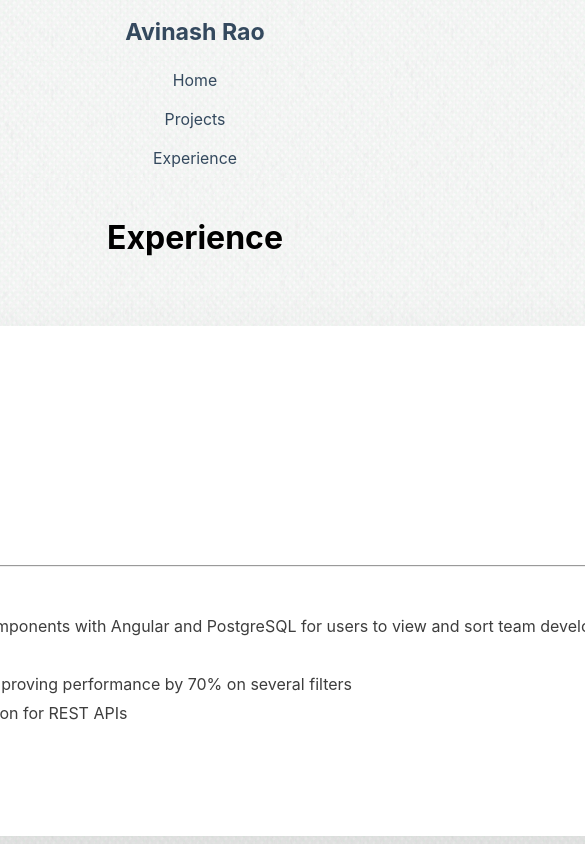
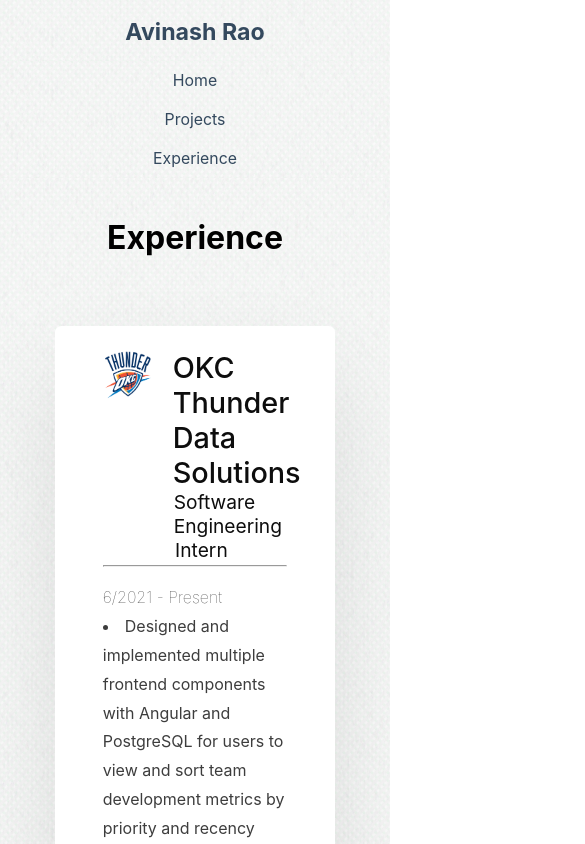
Before and after one commit to avinashrao2002/portfolio, a Next.js app in the folder portfolio/: page /experience in a window 390 px wide. Shown: the top 844 px of the page, 585 px wide, since content can reach past the window. Built offline with nearby package versions, Linux system fonts and the light colour scheme.

Commit message:
Added info to latest experience

```diff
--- a/portfolio/pages/experience.js
+++ b/portfolio/pages/experience.js
@@ -1,7 +1,7 @@
 import React from "react";
 import Navbar from "../components/Navbar";
 import styles from "../styles/Home.module.css";
-import cardStyles from "../styles/projects.module.css";
+import cardStyles from "../styles/experience.module.css";
 import Head from "next/head";
 import Image from "next/image";
 
@@ -21,8 +21,8 @@
           </Head>
           <main className={styles.main} style={{ position: "relative" }}>
             <h1 style={{ marginTop: 0, paddingTop: 0 }}>Experience</h1>
-            <div className={styles.grid} style={{ maxWidth: "200%" }}>
-              <div className={cardStyles.grid__item} style={{ width: "150vh" }}>
+            <div className={styles.grid}>
+              <div className={cardStyles.grid__item}>
                 <div className={cardStyles.card}>
                   <div className={cardStyles.card__content}>
                     <div style={{ paddingTop: ".5rem" }}>
@@ -45,7 +45,9 @@
                       >
                         OKC Thunder Data Solutions<br></br>
                         <p
-                          className={cardStyles.card__header + " " + styles.me}
+                          className={
+                            cardStyles.card__subheader + " " + styles.me
+                          }
                           style={{
                             marginLeft: 1,
                             marginTop: 0,
@@ -110,14 +112,19 @@
                         class="fab fa-python fa-2x"
                         style={{ marginRight: 5, color: "Dodgerblue" }}
                       ></i>
+                      <i
+                        class="fab fa-js-square fa-2x"
+                        style={{ marginRight: 5, color: "Gold" }}
+                      ></i>
+                      <i
+                        class="fab fa-angular fa-2x"
+                        style={{ marginRight: 5, color: "Red" }}
+                      ></i>
                     </p>
                   </div>
                 </div>
               </div>
-              <div
-                className={cardStyles.grid__item}
-                style={{ width: "150vh", marginTop: 40 }}
-              >
+              <div className={cardStyles.grid__item} style={{ marginTop: 40 }}>
                 <div className={cardStyles.card}>
                   <div className={cardStyles.card__content}>
                     <div style={{ paddingTop: ".5rem" }}>
@@ -140,7 +147,9 @@
                       >
                         Berkeley SkyDeck - The Apptivist (Dormtalk)<br></br>
                         <p
-                          className={cardStyles.card__header + " " + styles.me}
+                          className={
+                            cardStyles.card__subheader + " " + styles.me
+                          }
                           style={{
                             marginLeft: 1,
                             marginTop: 0,
@@ -212,10 +221,7 @@
                   </div>
                 </div>
               </div>
-              <div
-                className={cardStyles.grid__item}
-                style={{ width: "150vh", marginTop: 40 }}
-              >
+              <div className={cardStyles.grid__item} style={{ marginTop: 40 }}>
                 <div className={cardStyles.card}>
                   <div className={cardStyles.card__content}>
                     <div style={{ paddingTop: ".5rem" }}>
@@ -238,7 +244,9 @@
                       >
                         Calhacks Cubstart (CS 198-093)<br></br>
                         <p
-                          className={cardStyles.card__header + " " + styles.me}
+                          className={
+                            cardStyles.card__subheader + " " + styles.me
+                          }
                           style={{
                             marginLeft: 1,
                             marginTop: 0,
@@ -303,10 +311,7 @@
                   </div>
                 </div>
               </div>
-              <div
-                className={cardStyles.grid__item}
-                style={{ width: "150vh", marginTop: 40 }}
-              >
+              <div className={cardStyles.grid__item} style={{ marginTop: 40 }}>
                 <div className={cardStyles.card}>
                   <div className={cardStyles.card__content}>
                     <div style={{ paddingTop: ".5rem" }}>
@@ -329,7 +334,9 @@
                       >
                         Stony Brook University<br></br>
                         <p
-                          className={cardStyles.card__header + " " + styles.me}
+                          className={
+                            cardStyles.card__subheader + " " + styles.me
+                          }
                           style={{
                             marginLeft: 1,
                             marginTop: 0,
--- /dev/null
+++ b/portfolio/styles/experience.module.css
@@ -0,0 +1,154 @@
+@media (max-width: 60em) {
+}
+.grid {
+  display: grid;
+  width: 10rem;
+  max-width: 200%;
+  grid-gap: 10rem;
+  grid-template-columns: repeat(auto-fit, minmax(30rem, 1fr));
+  align-items: start;
+}
+@media (max-width: 60em) {
+  .grid {
+    grid-gap: 3rem;
+  }
+}
+.grid__item {
+  background-color: #fff;
+  border-radius: 0.4rem;
+  width: 150vh;
+  margin: auto;
+  box-shadow: 0 3rem 6rem rgba(0, 0, 0, 0.1);
+  cursor: pointer;
+  transition: 0.2s;
+}
+.grid__item:hover {
+  transform: translateY(-0.5%);
+  box-shadow: 0 4rem 8rem rgba(38, 160, 225, 0.2);
+}
+.card__img {
+  display: block;
+  width: 100%;
+  height: 15rem;
+  object-fit: cover;
+}
+.card__content {
+  padding: 1rem 3rem;
+}
+.card__header {
+  font-size: 1.5rem;
+  font-weight: 500;
+  display: inline;
+  color: #0d0d0d;
+  margin-bottom: 1.5rem;
+  font-family: -apple-system, BlinkMacSystemFont, Segoe UI, Roboto, Oxygen,
+    Ubuntu, Cantarell, Fira Sans, Droid Sans, Helvetica Neue, sans-serif;
+}
+.card__text {
+  font-size: 1rem;
+  line-height: 1.8;
+  color: #3d3d3d;
+  margin-bottom: 2.5rem;
+  font-family: -apple-system, BlinkMacSystemFont, Segoe UI, Roboto, Oxygen,
+    Ubuntu, Cantarell, Fira Sans, Droid Sans, Helvetica Neue, sans-serif;
+}
+.card__btn {
+  display: block;
+  width: 100%;
+  padding: 0.7rem;
+  font-size: 1rem;
+  text-align: center;
+  color: #3363ff;
+  background-color: #e6ecff;
+  border: none;
+  border-radius: 0.4rem;
+  transition: 0.2s;
+  cursor: pointer;
+}
+.card__btn span {
+  margin-left: 1rem;
+  transition: 0.2s;
+}
+.card__btn:hover,
+.card__btn:active {
+  background-color: #dce4ff;
+}
+.card__btn:hover span,
+.card__btn:active span {
+  margin-left: 1.5rem;
+}
+
+.stream {
+  position: relative;
+  display: inline-block;
+  background-color: #9147ff;
+}
+
+.stream:before,
+.stream:after {
+  content: "";
+  display: block;
+  background-color: #9147ff;
+  width: 8px;
+  height: 8px;
+  position: absolute;
+  transition: all 0.15s ease;
+}
+
+.stream:before {
+  top: 0;
+  left: 0;
+  transform-origin: top left;
+  transform: rotate(-45deg) scale(0);
+}
+
+.stream:after {
+  right: 0;
+  bottom: 0;
+  transform-origin: bottom right;
+  transform: rotate(45deg) scale(0);
+}
+
+.stream__thumbnail {
+  display: block;
+  transform: translate(0, 0);
+  transition: all 0.15s ease;
+  position: relative;
+  z-index: 10;
+}
+
+.stream:hover .stream__thumbnail {
+  transform: translate(6px, -6px);
+}
+
+.stream:hover:before {
+  transform: rotate(-45deg) scale(1);
+}
+
+.stream:hover:after {
+  transform: rotate(45deg) scale(1);
+}
+.card__subheader {
+  font-size: 1.5rem;
+  font-weight: 500;
+  display: inline;
+  color: #0d0d0d;
+  margin-bottom: 1.5rem;
+  font-family: -apple-system, BlinkMacSystemFont, Segoe UI, Roboto, Oxygen,
+    Ubuntu, Cantarell, Fira Sans, Droid Sans, Helvetica Neue, sans-serif;
+}
+
+@media only screen and (max-width: 600px) {
+  .grid__item {
+    width: 100%;
+  }
+  .card__header {
+    width: 30%;
+    display: inline-block;
+    margin: 0;
+  }
+  .card__subheader {
+    width: 100%;
+    display: block;
+  }
+}
```
